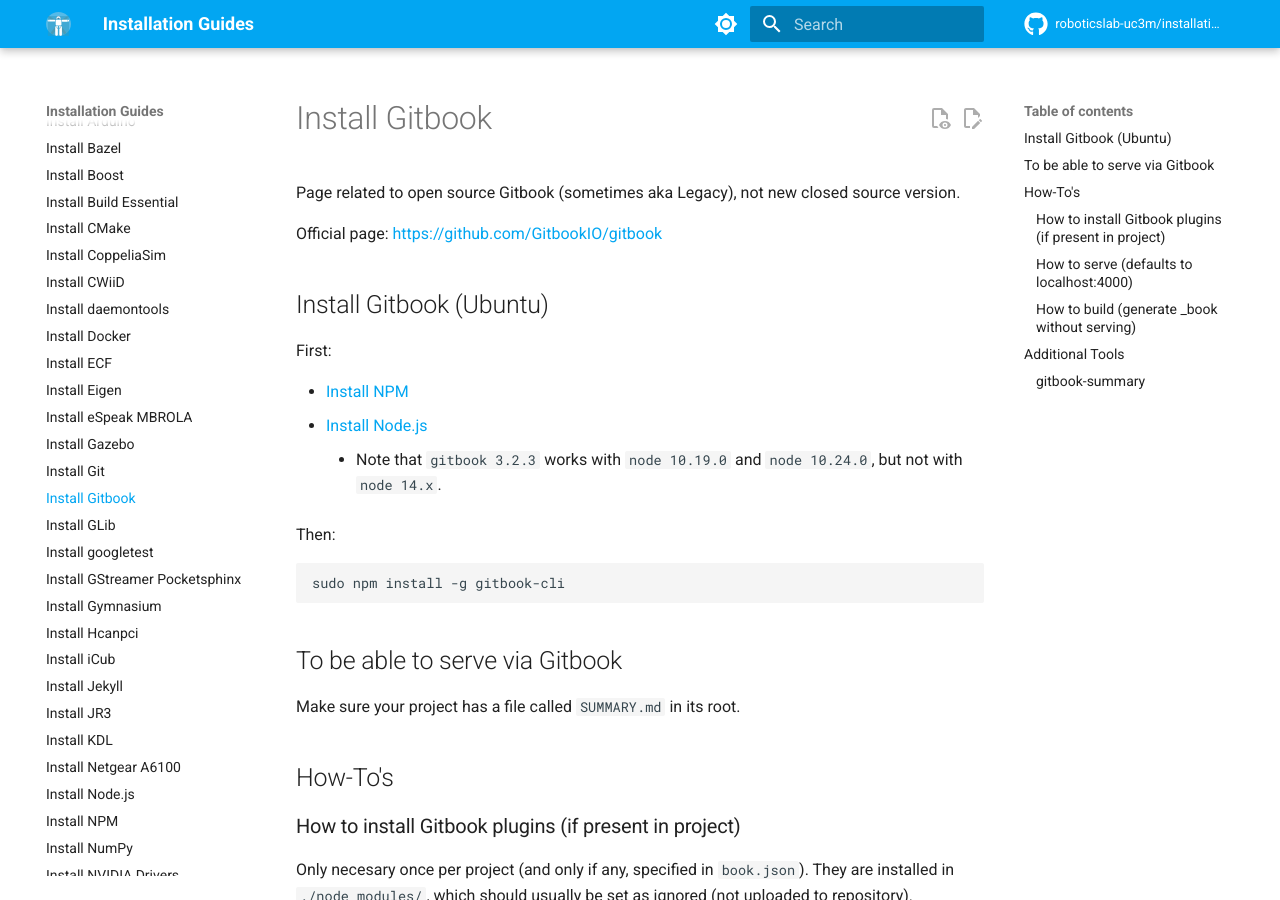
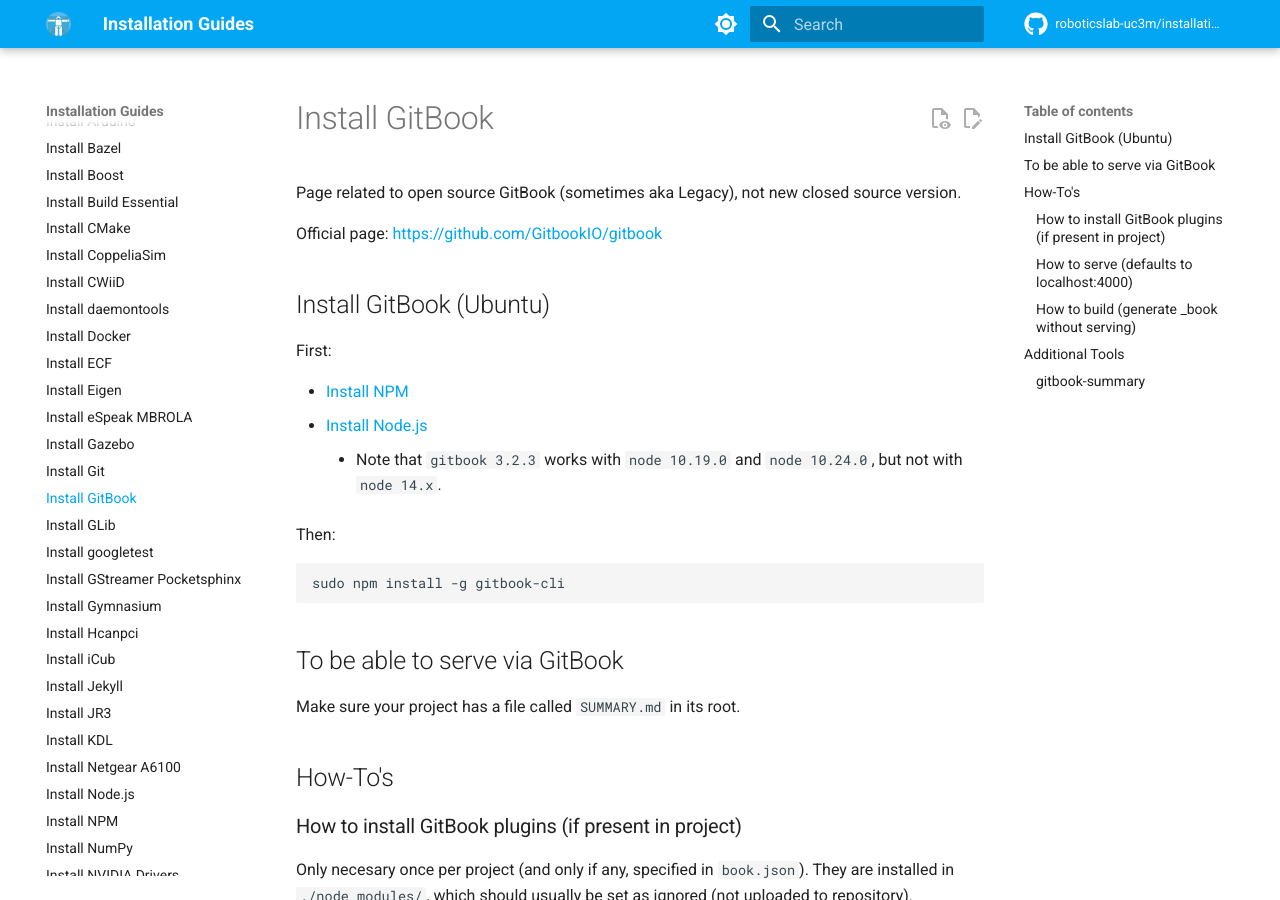
Before and after one commit to roboticslab-uc3m/installation-guides, an MkDocs documentation site: the page built from docs/install-gitbook.md, in a window 1280 px wide and 900 px high. Built offline with MkDocs 1.6.1 and Material for MkDocs 9.7.7, drawn with Linux system fonts in a browser that asks for light colours; comment, search, counter and statistics services are not loaded.

````diff
--- a/docs/install-gitbook.md
+++ b/docs/install-gitbook.md
@@ -1,10 +1,10 @@
-# Install Gitbook
+# Install GitBook
 
-Page related to open source Gitbook (sometimes aka Legacy), not new closed source version.
+Page related to open source GitBook (sometimes aka Legacy), not new closed source version.
 
 Official page: <https://github.com/GitbookIO/gitbook>
 
-## Install Gitbook (Ubuntu)
+## Install GitBook (Ubuntu)
 
 First:
 
@@ -18,13 +18,13 @@ Then:
 sudo npm install -g gitbook-cli
 ```
 
-## To be able to serve via Gitbook
+## To be able to serve via GitBook
 
 Make sure your project has a file called `SUMMARY.md` in its root.
 
 ## How-To's
 
-### How to install Gitbook plugins (if present in project)
+### How to install GitBook plugins (if present in project)
 
 Only necesary once per project (and only if any, specified in `book.json`). They are installed in `./node_modules/`, which should usually be set as ignored (not uploaded to repository).
 
--- a/mkdocs.yml
+++ b/mkdocs.yml
@@ -70,7 +70,7 @@ nav:
 - Install eSpeak MBROLA: install-espeak-mbrola.md
 - Install Gazebo: install-gazebo.md
 - Install Git: install-git.md
-- Install Gitbook: install-gitbook.md
+- Install GitBook: install-gitbook.md
 - Install GLib: install-glib.md
 - Install googletest: install-googletest.md
 - Install GStreamer Pocketsphinx: install-gstreamer-pocketsphinx.md
````
